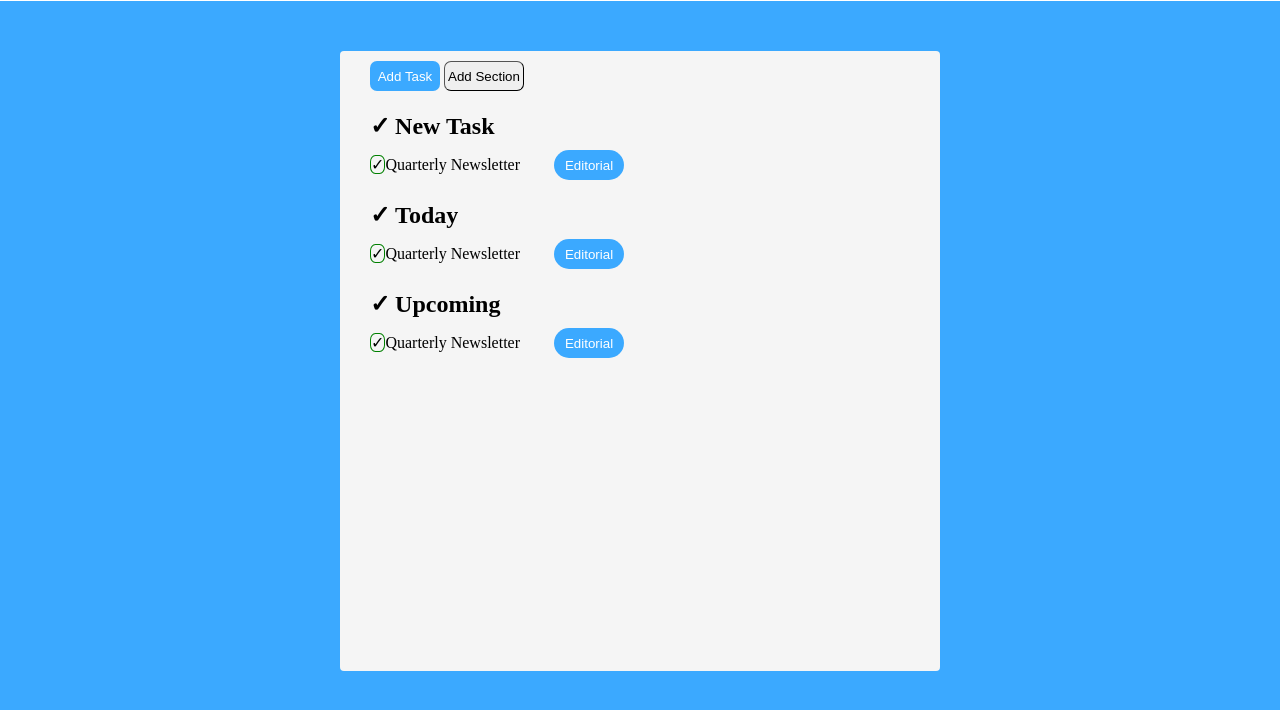
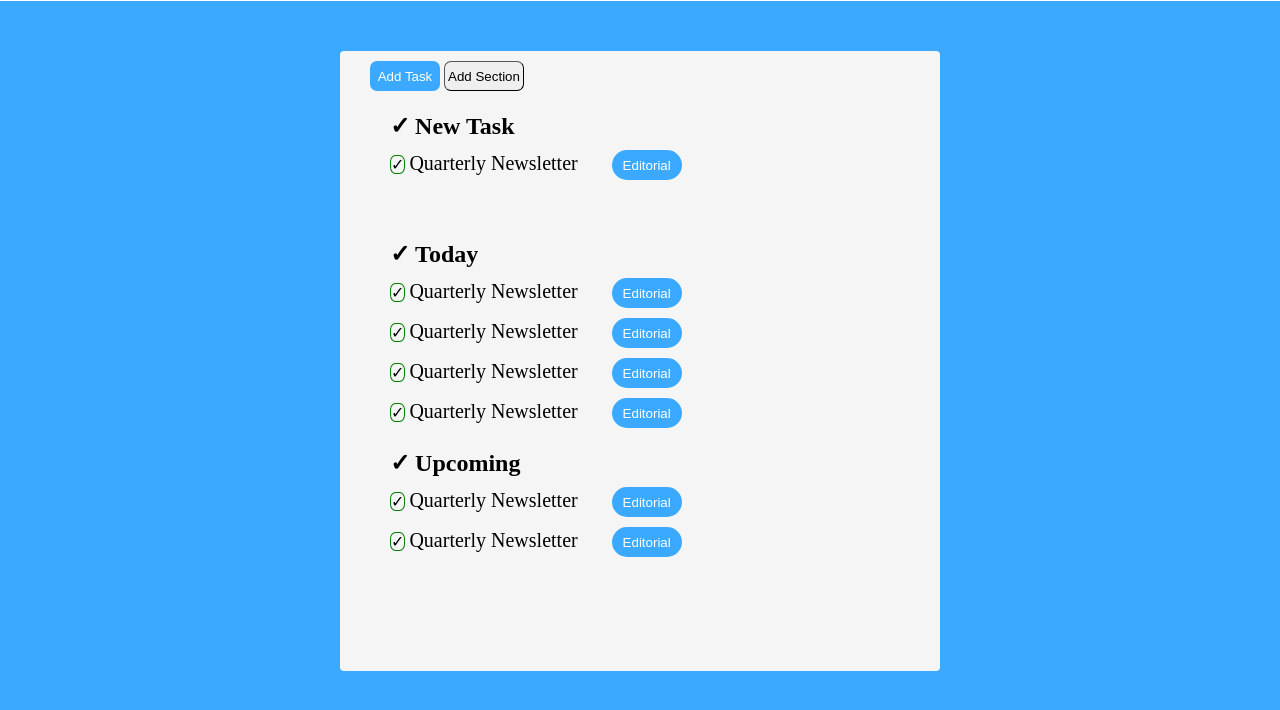
Before and after one commit to AlessioLaudicina/html-css-toboolist, a plain HTML site: page index.html in a window 1280 px wide. Shown: the part 74-784 px from the top of the page. Drawn offline with Linux system fonts and the light colour scheme.

Commit message:
today section

```diff
--- a/index.html
+++ b/index.html
@@ -41,22 +41,55 @@
 
                 <div class="newtask">
                   <h2 class="title-container">New Task</h2>
+                  <span class="tick"></span>
                   <span class="check">Quarterly Newsletter</span>
                     <input type="button" value="Editorial" id="buttonblu">
 
                 </div>
 
-                <div class="newtask">
+                <div class="today">
                     <h2 class="title-container">Today</h2>
+                    <span class="tick"></span>
+
                     <span class="check">Quarterly Newsletter</span>
                       <input type="button" value="Editorial" id="buttonblu">
 
+                      <div class="today-section">
+                        <span class="tick"></span>
+
+                    <span class="check">Quarterly Newsletter</span>
+                      <input type="button" value="Editorial" id="buttonblu">
+                      </div>
+
+                      <div class="today-section">
+                        <span class="tick"></span>
+
+                    <span class="check">Quarterly Newsletter</span>
+                      <input type="button" value="Editorial" id="buttonblu">
+                      </div>
+
+                      <div class="today-section">
+                        <span class="tick"></span>
+
+                    <span class="check">Quarterly Newsletter</span>
+                      <input type="button" value="Editorial" id="buttonblu">
+                      </div>
+
                   </div>
 
-                  <div class="newtask">
+                  <div class="upcoming">
                     <h2 class="title-container">Upcoming</h2>
+                    <span class="tick"></span>
+
                     <span class="check">Quarterly Newsletter</span>
                       <input type="button" value="Editorial" id="buttonblu">
+
+                      <div class="upcoming-section">
+                        <span class="tick"></span>
+
+                    <span class="check">Quarterly Newsletter</span>
+                      <input type="button" value="Editorial" id="buttonblu">
+                      </div>
 
                   </div>
 
--- a/style.css
+++ b/style.css
@@ -77,7 +77,7 @@ main{
 }
 
 .newtask{
-    padding-left: 30px;
+    padding-left: 50px;
     padding-top: 21px
 
 
@@ -88,11 +88,11 @@ main{
 }
 
 
-.check::before{
+.tick::before{
     content: '\2713';
-    height: 5px;
     border: 1px solid green;
     border-radius: 35%;
+
 }
 
 
@@ -110,12 +110,16 @@ main{
 
 }
 
+.check{
+    font-size: 20px;
+}
+
 .today{
-    padding-left: 30px;
-    padding-top: 21px
+    padding-left: 50px;
+    padding-top: 60px
 }
 
 .upcoming{
-    padding-left: 30px;
+    padding-left: 50px;
     padding-top: 21px
 }
```
